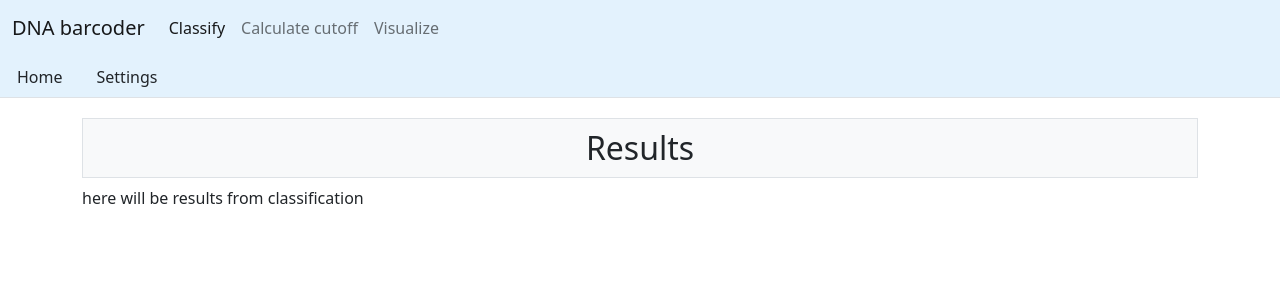
After one commit to RubyvanderHolst/interface-dnabarcoder, a Django app: page /classification/results in a window 1280 px wide. The commit adds this page. Shown: the top 300 px of the page. Run offline with Django 3.2, Linux system fonts and the light colour scheme.

Commit message:
results templates created and submit button redirects to results page

```diff
--- a/apps/Interface/views.py
+++ b/apps/Interface/views.py
@@ -28,5 +28,9 @@ def classification_settings_page(request):
     return render(request, 'classification_settings.html')
 
 
+def classification_results_page(request):
+    return render(request, 'classification_results.html')
+
+
 def visualization_page(request):
     return render(request, 'visualization.html')
--- a/dnabarcoderApp/urls.py
+++ b/dnabarcoderApp/urls.py
@@ -25,5 +25,6 @@ urlpatterns = [
     path('cutoff/settings', views.cutoff_settings_page),
     path('classification', views.classification_page, name='classification'),
     path('classification/settings', views.classification_settings_page),
+    path('classification/results', views.classification_results_page),
     path('visualization', views.visualization_page, name='visualization'),
 ]
--- /dev/null
+++ b/templates/base_results.html
@@ -0,0 +1 @@
+here will be results from classification
--- a/templates/classification.html
+++ b/templates/classification.html
@@ -24,7 +24,8 @@
     <div class="container">
     <h2 class="bg-light border text-center">{% block page_title %}Classification{% endblock %}</h2>
     {% block container_classification %}
-        <form>
+        <form action="/classification/results" method="post">
+            {% csrf_token %}
     {#        FASTA-file input#}
             <div class="row">
                 <div class="col">
--- /dev/null
+++ b/templates/classification_results.html
@@ -0,0 +1,9 @@
+{% extends 'classification.html' %}
+
+{% block active_home %}{% endblock %}
+{% block active_settings %}{% endblock %}
+
+{% block page_title %}Results{% endblock %}
+{% block container_classification %}
+    {% include 'base_results.html' %}
+{% endblock %}
```
